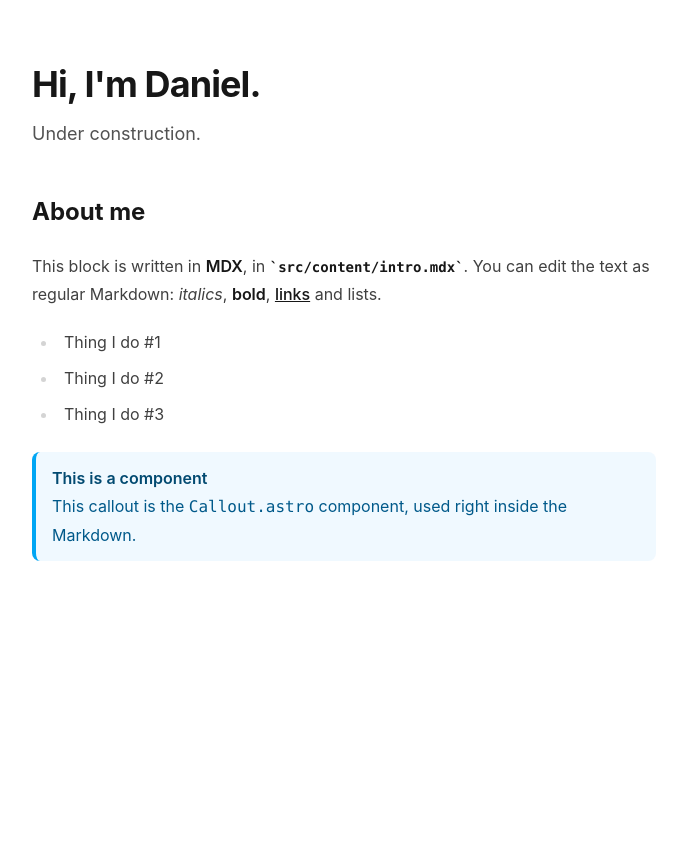
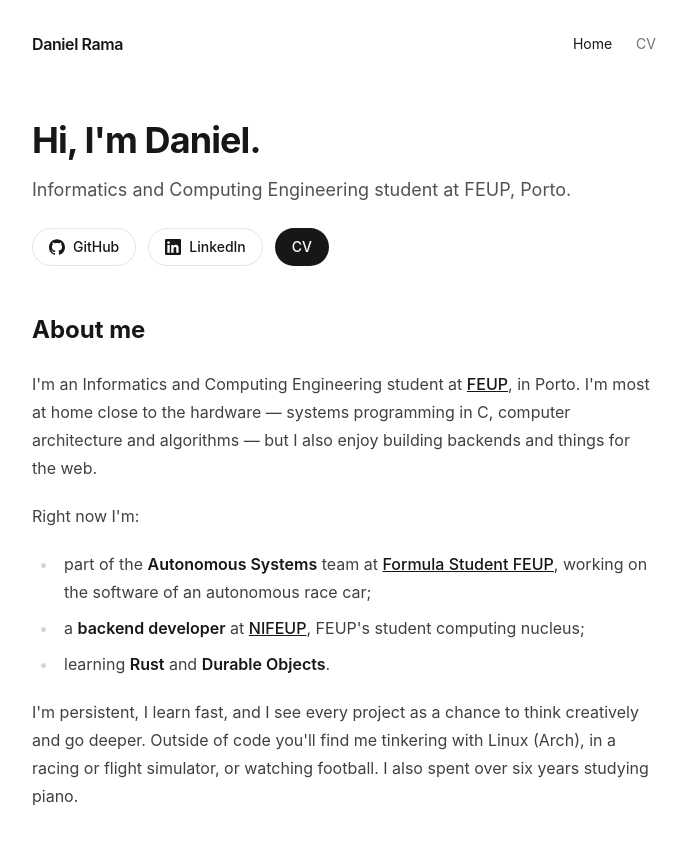
Before and after one commit to danielramaa/website, an Astro site: page / in a window 1280 px wide. Shown: the whole page, without its empty margins (296-983 px from the left). Before the commit the page ends 800 px from the top, so only its background shows below. Built offline with nearby package versions, Linux system fonts and the light colour scheme; Astro itself is replaced by a stand-in of ours.

Commit message:
feat: add CV page and links to social profiles
- Created a new links.ts file to store CV URL and social media links.
- Added GitHub and LinkedIn links with corresponding icons.
- Implemented a new CV page that allows users to view and download the CV.
- Integrated PDF display within the CV page for direct viewing.

```diff
--- a/src/components/Callout.astro
+++ /dev/null
@@ -1,14 +0,0 @@
----
-interface Props {
-  title?: string;
-}
-
-const { title } = Astro.props;
----
-
-<aside class="not-prose my-6 rounded-lg border-l-4 border-sky-500 bg-sky-50 px-4 py-3 dark:bg-sky-950/40">
-  {title && <p class="font-semibold text-sky-900 dark:text-sky-200">{title}</p>}
-  <div class="text-sky-800 dark:text-sky-300">
-    <slot />
-  </div>
-</aside>
--- a/src/content/intro.mdx
+++ b/src/content/intro.mdx
@@ -1,14 +1,15 @@
-import Callout from '../components/Callout.astro';
-
 ## About me
 
-This block is written in **MDX**, in `src/content/intro.mdx`. You can edit the text
-as regular Markdown: *italics*, **bold**, [links](https://astro.build) and lists.
+I'm an Informatics and Computing Engineering student at [FEUP](https://fe.up.pt), in Porto.
+I'm most at home close to the hardware — systems programming in C, computer architecture
+and algorithms — but I also enjoy building backends and things for the web.
 
-- Thing I do #1
-- Thing I do #2
-- Thing I do #3
+Right now I'm:
 
-<Callout title="This is a component">
-  This callout is the `Callout.astro` component, used right inside the Markdown.
-</Callout>
+- part of the **Autonomous Systems** team at **[Formula Student FEUP](https://formulastudent.fe.up.pt)**, working on the software of an autonomous race car;
+- a **backend developer** at **[NIFEUP](https://nifeup.com)**, FEUP's student computing nucleus;
+- learning **Rust** and **Durable Objects**.
+
+I'm persistent, I learn fast, and I see every project as a chance to think creatively and
+go deeper. Outside of code you'll find me tinkering with Linux (Arch), in a racing or flight
+simulator, or watching football. I also spent over six years studying piano.
--- /dev/null
+++ b/src/data/links.ts
@@ -0,0 +1,15 @@
+export const CV_URL = '/cv/daniel-rama-cv.pdf';
+
+export const SOCIAL_LINKS = [
+  {
+    label: 'GitHub',
+    href: 'https://github.com/danielramaa',
+    // Icon paths: 24x24 viewBox
+    icon: 'M12 .297c-6.63 0-12 5.373-12 12 0 5.303 3.438 9.8 8.205 11.385.6.113.82-.258.82-.577 0-.285-.01-1.04-.015-2.04-3.338.724-4.042-1.61-4.042-1.61C4.422 18.07 3.633 17.7 3.633 17.7c-1.087-.744.084-.729.084-.729 1.205.084 1.838 1.236 1.838 1.236 1.07 1.835 2.809 1.305 3.495.998.108-.776.417-1.305.76-1.605-2.665-.3-5.466-1.332-5.466-5.93 0-1.31.465-2.38 1.235-3.22-.135-.303-.54-1.523.105-3.176 0 0 1.005-.322 3.3 1.23.96-.267 1.98-.399 3-.405 1.02.006 2.04.138 3 .405 2.28-1.552 3.285-1.23 3.285-1.23.645 1.653.24 2.873.12 3.176.765.84 1.23 1.91 1.23 3.22 0 4.61-2.805 5.625-5.475 5.92.42.36.81 1.096.81 2.22 0 1.606-.015 2.896-.015 3.286 0 .315.21.69.825.57C20.565 22.092 24 17.592 24 12.297c0-6.627-5.373-12-12-12',
+  },
+  {
+    label: 'LinkedIn',
+    href: 'https://www.linkedin.com/in/danielramaa/',
+    icon: 'M20.447 20.452h-3.554v-5.569c0-1.328-.027-3.037-1.852-3.037-1.853 0-2.136 1.445-2.136 2.939v5.667H9.351V9h3.414v1.561h.046c.477-.9 1.637-1.85 3.37-1.85 3.601 0 4.267 2.37 4.267 4.455v6.286zM5.337 7.433c-1.144 0-2.063-.926-2.063-2.065 0-1.138.92-2.063 2.063-2.063 1.14 0 2.064.925 2.064 2.063 0 1.139-.925 2.065-2.064 2.065zm1.782 13.019H3.555V9h3.564v11.452zM22.225 0H1.771C.792 0 0 .774 0 1.729v20.542C0 23.227.792 24 1.771 24h20.451C23.2 24 24 23.227 24 22.271V1.729C24 .774 23.2 0 22.222 0h.003z',
+  },
+] as const;
--- a/src/layouts/Layout.astro
+++ b/src/layouts/Layout.astro
@@ -4,12 +4,22 @@ import '../styles/global.css';
 interface Props {
   title?: string;
   description?: string;
+  /** Use a wider content column (e.g. for the embedded CV). */
+  wide?: boolean;
 }
 
 const {
   title = 'Daniel Rama',
-  description = 'Personal website',
+  description = 'Personal website of Daniel Rama, Informatics and Computing Engineering student at FEUP.',
+  wide = false,
 } = Astro.props;
+
+const nav = [
+  { href: '/', label: 'Home' },
+  { href: '/cv/', label: 'CV' },
+];
+const current = Astro.url.pathname;
+const width = wide ? 'max-w-4xl' : 'max-w-2xl';
 ---
 
 <!doctype html>
@@ -25,7 +35,25 @@ const {
     <title>{title}</title>
   </head>
   <body class="min-h-screen bg-white text-neutral-900 antialiased dark:bg-neutral-950 dark:text-neutral-100">
-    <main class="mx-auto max-w-2xl px-6 py-16">
+    <header class={`mx-auto ${width} px-6 pt-8`}>
+      <nav class="flex items-center justify-between">
+        <a href="/" class="font-semibold tracking-tight">Daniel Rama</a>
+        <ul class="flex gap-6 text-sm">
+          {nav.map(({ href, label }) => (
+            <li>
+              <a
+                href={href}
+                aria-current={current === href ? 'page' : undefined}
+                class="text-neutral-500 transition-colors hover:text-neutral-900 aria-[current=page]:text-neutral-900 dark:text-neutral-400 dark:hover:text-neutral-100 dark:aria-[current=page]:text-neutral-100"
+              >
+                {label}
+              </a>
+            </li>
+          ))}
+        </ul>
+      </nav>
+    </header>
+    <main class={`mx-auto ${width} px-6 py-16`}>
       <slot />
     </main>
   </body>
--- /dev/null
+++ b/src/pages/cv.astro
@@ -0,0 +1,38 @@
+---
+import Layout from '../layouts/Layout.astro';
+import { CV_URL } from '../data/links';
+---
+
+<Layout title="CV — Daniel Rama" description="Curriculum vitae of Daniel Rama." wide>
+  <div class="flex flex-wrap items-center justify-between gap-4">
+    <h1 class="text-4xl font-bold tracking-tight">CV</h1>
+    <div class="flex gap-3">
+      <a
+        href={CV_URL}
+        target="_blank"
+        rel="noopener"
+        class="rounded-full border border-neutral-200 px-4 py-2 text-sm font-medium transition-colors hover:bg-neutral-100 dark:border-neutral-800 dark:hover:bg-neutral-900"
+      >
+        Open in new tab
+      </a>
+      <a
+        href={CV_URL}
+        download="Daniel Rama - CV.pdf"
+        class="rounded-full border border-transparent bg-neutral-900 px-4 py-2 text-sm font-medium text-white transition-colors hover:bg-neutral-700 dark:bg-neutral-100 dark:text-neutral-900 dark:hover:bg-neutral-300"
+      >
+        Download PDF
+      </a>
+    </div>
+  </div>
+
+  <object
+    data={CV_URL}
+    type="application/pdf"
+    class="mt-8 h-[85vh] w-full rounded-lg border border-neutral-200 dark:border-neutral-800"
+  >
+    <p class="p-6 text-neutral-600 dark:text-neutral-400">
+      Your browser can't display the PDF here.
+      <a href={CV_URL} download="Daniel Rama - CV.pdf" class="underline underline-offset-4">Download it instead.</a>
+    </p>
+  </object>
+</Layout>
--- a/src/pages/index.astro
+++ b/src/pages/index.astro
@@ -1,13 +1,38 @@
 ---
 import Layout from '../layouts/Layout.astro';
 import Intro from '../content/intro.mdx';
+import { SOCIAL_LINKS } from '../data/links';
 ---
 
 <Layout>
   <h1 class="text-4xl font-bold tracking-tight">Hi, I'm Daniel.</h1>
   <p class="mt-4 text-lg text-neutral-600 dark:text-neutral-400">
-    Under construction.
+    Informatics and Computing Engineering student at FEUP, Porto.
   </p>
+
+  <ul class="mt-6 flex flex-wrap gap-3">
+    {SOCIAL_LINKS.map(({ label, href, icon }) => (
+      <li>
+        <a
+          href={href}
+          target="_blank"
+          rel="noopener noreferrer"
+          class="inline-flex items-center gap-2 rounded-full border border-neutral-200 px-4 py-2 text-sm font-medium transition-colors hover:bg-neutral-100 dark:border-neutral-800 dark:hover:bg-neutral-900"
+        >
+          <svg viewBox="0 0 24 24" class="size-4 fill-current" aria-hidden="true"><path d={icon} /></svg>
+          {label}
+        </a>
+      </li>
+    ))}
+    <li>
+      <a
+        href="/cv/"
+        class="inline-flex items-center gap-2 rounded-full border border-transparent bg-neutral-900 px-4 py-2 text-sm font-medium text-white transition-colors hover:bg-neutral-700 dark:bg-neutral-100 dark:text-neutral-900 dark:hover:bg-neutral-300"
+      >
+        CV
+      </a>
+    </li>
+  </ul>
 
   <section class="prose prose-neutral dark:prose-invert mt-12">
     <Intro />
```
Also changed, not shown: 1 other file.
